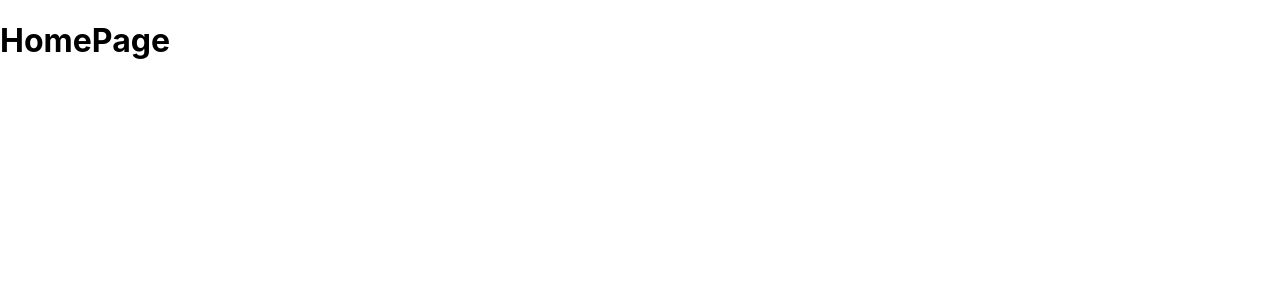
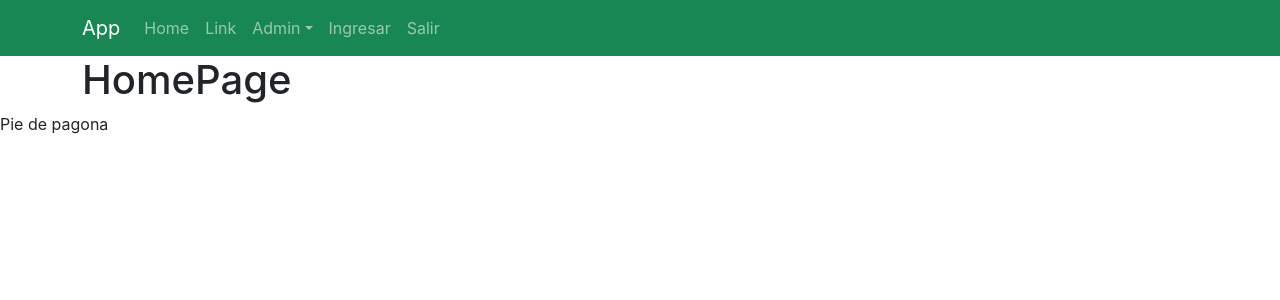
Before and after one commit to LautaroRiveiro/auth-reactjs, a React (Create React App) app: page / in a window 1280 px wide. Shown: the top 300 px of the page. Built offline with nearby package versions, Linux system fonts and the light colour scheme.

Commit message:
React-Bootstrap mas Layout y Navbar iniciales

```diff
--- a/package.json
+++ b/package.json
@@ -6,7 +6,9 @@
     "@testing-library/jest-dom": "^5.16.1",
     "@testing-library/react": "^12.1.2",
     "@testing-library/user-event": "^13.5.0",
+    "bootstrap": "^5.1.3",
     "react": "^17.0.2",
+    "react-bootstrap": "^2.1.0",
     "react-dom": "^17.0.2",
     "react-router-dom": "^6.2.1",
     "react-scripts": "5.0.0",
--- /dev/null
+++ b/src/components/Layout.jsx
@@ -0,0 +1,14 @@
+import { Container } from "react-bootstrap";
+import { NavigationBar } from "./Navbar";
+
+export const Layout = ({ children }) => {
+  return (
+    <>
+      <NavigationBar />
+      <Container>
+        {children}
+      </Container>
+      <footer>Pie de pagona</footer>
+    </>
+  )
+}
--- /dev/null
+++ b/src/components/Navbar.jsx
@@ -0,0 +1,29 @@
+import { Container, Nav, Navbar, NavDropdown } from "react-bootstrap"
+
+export const NavigationBar = () => {
+  return (
+    <Navbar bg="success" variant="dark" expand="lg" collapseOnSelect>
+      <Container>
+        <Navbar.Brand href="/">
+          App
+        </Navbar.Brand>
+        <Navbar.Toggle aria-controls="basic-navbar-nav" />
+        <Navbar.Collapse id="basic-navbar-nav">
+          <Nav>
+            <Nav.Link href="/home">Home</Nav.Link>
+            <Nav.Link href="/link">Link</Nav.Link>
+          </Nav>
+          <Nav>
+            <NavDropdown title="Admin" id="basic-nav-dropdown">
+              <NavDropdown.Item href="#action/3.1">Users</NavDropdown.Item>
+            </NavDropdown>
+          </Nav>
+          <Nav>
+            <Nav.Link href="/login">Ingresar</Nav.Link>
+            <Nav.Link href="/logout">Salir</Nav.Link>
+          </Nav>
+        </Navbar.Collapse>
+      </Container>
+    </Navbar>
+  )
+}
--- a/src/index.js
+++ b/src/index.js
@@ -1,3 +1,4 @@
+import 'bootstrap/dist/css/bootstrap.min.css'
 import React from 'react'
 import ReactDOM from 'react-dom'
 import { BrowserRouter } from "react-router-dom"
--- a/src/pages/HomePage.jsx
+++ b/src/pages/HomePage.jsx
@@ -1,5 +1,9 @@
+import { Layout } from "../components/Layout"
+
 export const HomePage = ()=>{
   return (
-    <h1>HomePage</h1>
+    <Layout>
+      <h1>HomePage</h1>
+    </Layout>
   )
 }
```
Also changed, not shown: 1 other file (tests, documents, lock files or other folders).
